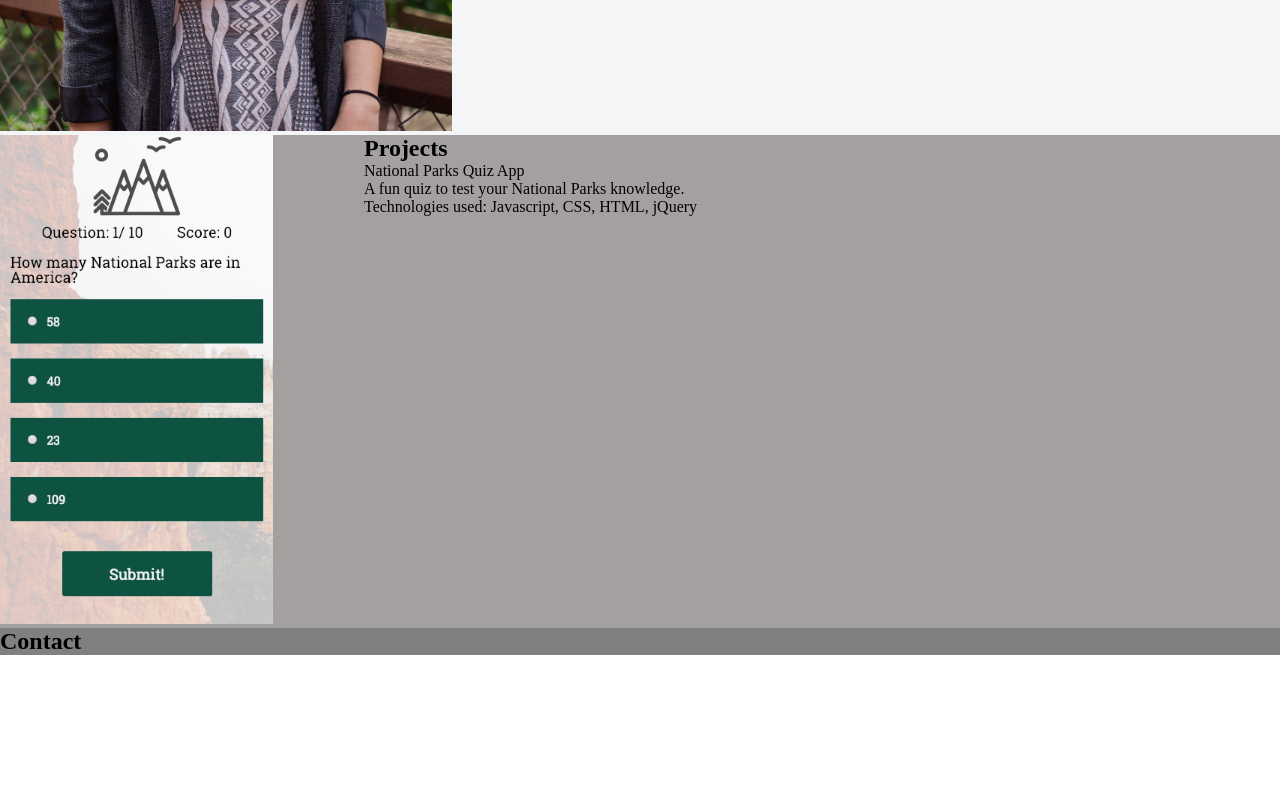
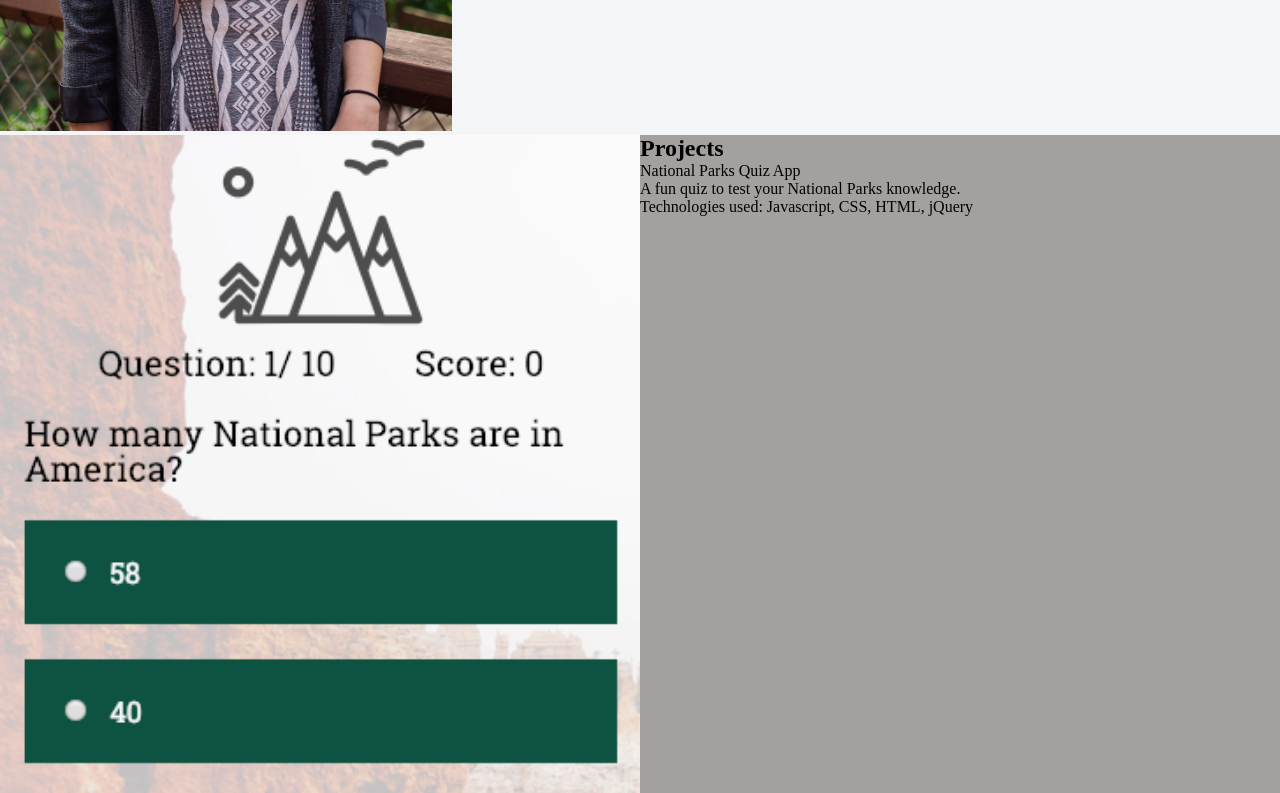
Before and after one commit to hsiaochimai/Jennifer_Hsiao_Portfolio, a plain HTML site: page index.html in a window 1280 px wide. Shown: the part 620-1413 px from the top of the page. Before the commit the page ends 1275 px from the top, so only its background shows below. Drawn offline with Linux system fonts and the light colour scheme; files whose address does not match are found by name.

Commit message:
responsive columns

```diff
--- a/index.css
+++ b/index.css
@@ -50,9 +50,7 @@ margin-right: 10px;
     background-color: rgb(165, 160, 160);
 }
 
-#projects img{
-width:75%;
-}
+
 
 #contact{
   background-color: grey;
@@ -86,6 +84,13 @@ section{
 
 }
 #projects img{
-    width:75%;
-    }
+    width:100%;
 }
+
+#projects>div{
+    flex:1;
+}
+
+#projects>.projectsContainer{
+    flex:1;
+}
--- a/index.html
+++ b/index.html
@@ -1,10 +1,12 @@
 <!DOCTYPE html>
-<html lang ="en">
+<html lang="en">
+
 <head>
     <title>Jennifer Hsiao</title>
     <meta name="viewport" content="width=device-width, initial-scale=1">
     <link rel="stylesheet" type="text/css" href="index.css">
 </head>
+
 <body>
     <nav role="navigation">
         <div class="hamburger">&#9776; </div>
@@ -23,7 +25,7 @@
     </header>
     <section id='bio'>
         <p>
-            <img src="file:///Users/jenniferhsiao/projects/Portfolio/Jennifer%20Hsiao%20Portfolio%20Website/JenEdits-001.jpg" alt="Jennifer Hsiao Picture">
+            <img src="/static/JenEdits-001.jpg" alt="Jennifer Hsiao Picture">
         </p>
         <div class="bioContainer">
             <h2>Bio</h2>
@@ -37,20 +39,21 @@
                 or getting lost in nature.</p>
         </div>
     </section>
-        <section id='projects'>
-                <p>
-            <img src="file:///Users/jenniferhsiao/projects/Portfolio/Jennifer%20Hsiao%20Portfolio%20Website/National%20Park%20Quiz%20app.png" alt="National Parks App Picture">
-            <div class="projectsContainer">
-                </p>
+    <section id='projects' class="columnContainer">
+        <div class="column50">
+            <img src="static/National Park Quiz app.png" alt="National Parks App Picture">
+        </div>
+        <div class="class=column50 projectsContainer">
             <h2>Projects</h2>
             <p><span>National Parks Quiz App</span></p>
             <p>A fun quiz to test your National Parks knowledge. </p>
             <p>Technologies used: Javascript, CSS, HTML, jQuery </p>
         </div>
     </section>
-        <section id= 'contact'>
+    <section id='contact'>
         <h2>Contact</h2>
     </section>
     </main>
 </body>
+
 </html>
```
Also changed, not shown: static/JenEdits-001.jpg (renamed from JenEdits-001.jpg), static/National Park Quiz app.png (renamed from National Park Quiz app.png). Lines whose indentation alone changed are shown as unchanged.
